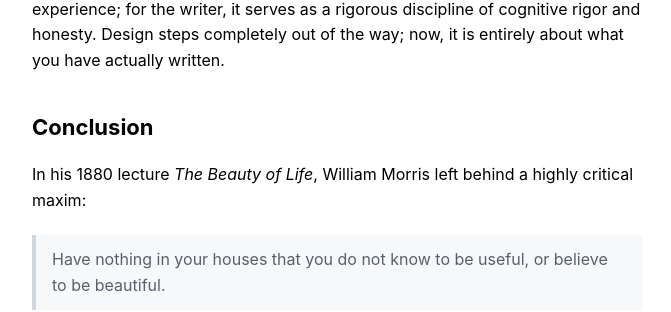
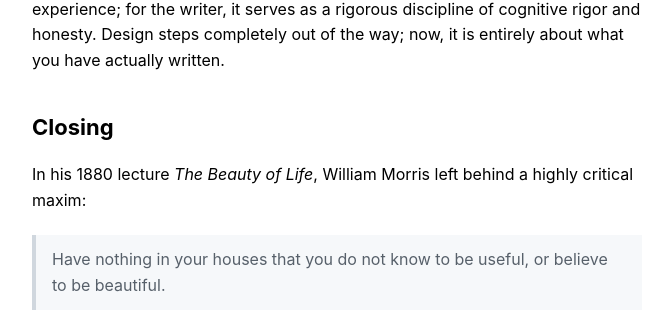
Before and after one commit to elemer1/elemer1.github.io, a Jekyll site: the page built from _markdown/The Philosophy Behind This Website.md, in a window 1280 px wide and 900 px high, scrolled down 5896 px. Shown: the part 365-677 px from the top of the window, without its empty margins (303-974 px from the left). Built offline with Jekyll 4.4.1, drawn with Linux system fonts in a browser that asks for light colours.

Commit message:
Update The Philosophy Behind This Website.md

```diff
--- a/_markdown/The Philosophy Behind This Website.md
+++ b/_markdown/The Philosophy Behind This Website.md
@@ -71,7 +71,7 @@ This extreme minimalism brings a brutal side effect: if the writing is poor, the
 
 Marshall McLuhan's famous aphorism, *The medium is the message*, reveals another facet of its meaning here. When the thickness of the medium is compressed down to near zero, the message must carry its entire gravitational weight alone. When you strip away elegant typography, sophisticated gradient color schemes, and silky smooth transitions, the page is reduced strictly to the text itself. The writer is left with no visual magic tricks to conceal mediocre ideas. For the reader, this offers a highly efficient information-gathering experience; for the writer, it serves as a rigorous discipline of cognitive rigor and honesty. Design steps completely out of the way; now, it is entirely about what you have actually written.
 
-## Conclusion
+## Closing
 
 In his 1880 lecture *The Beauty of Life*, William Morris left behind a highly critical maxim:
 
```
